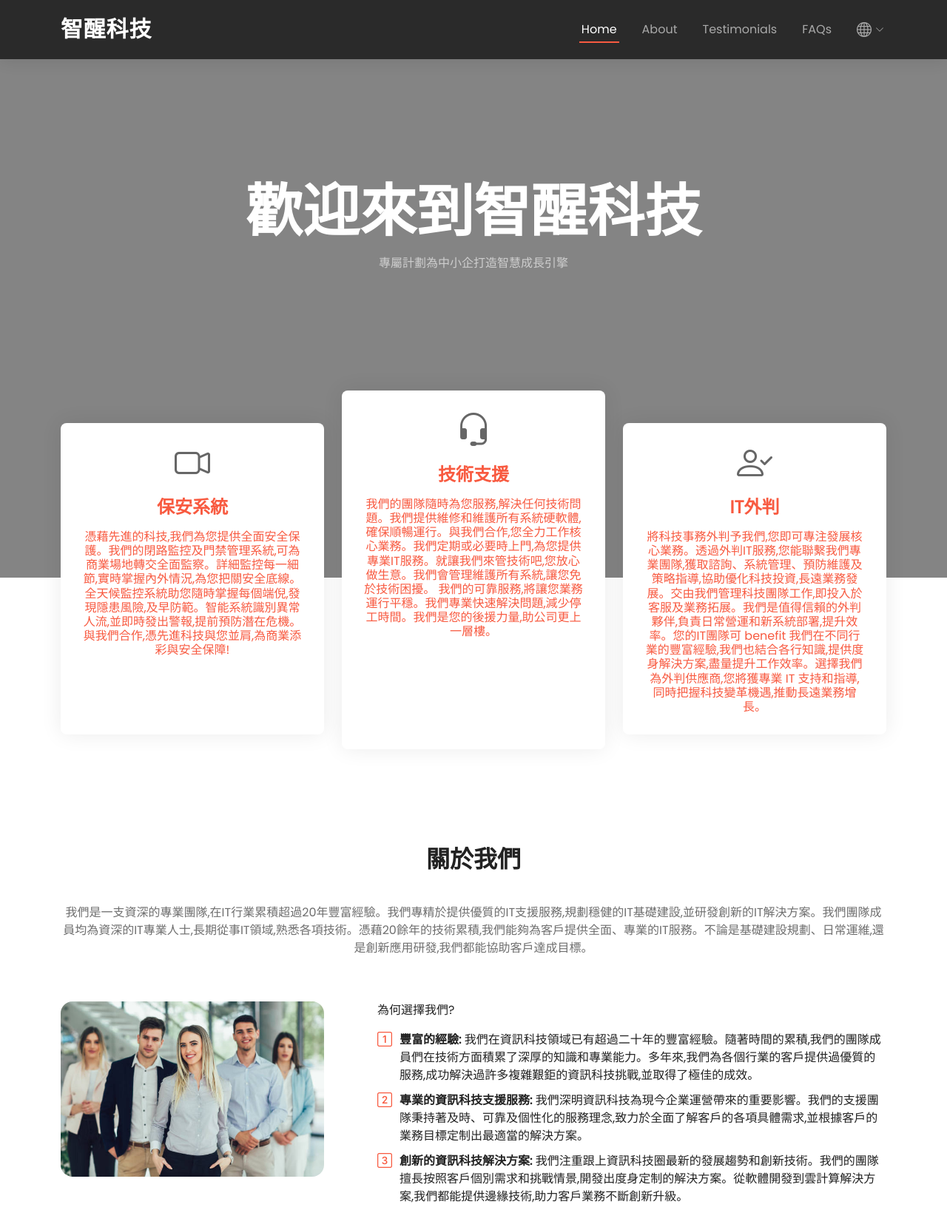
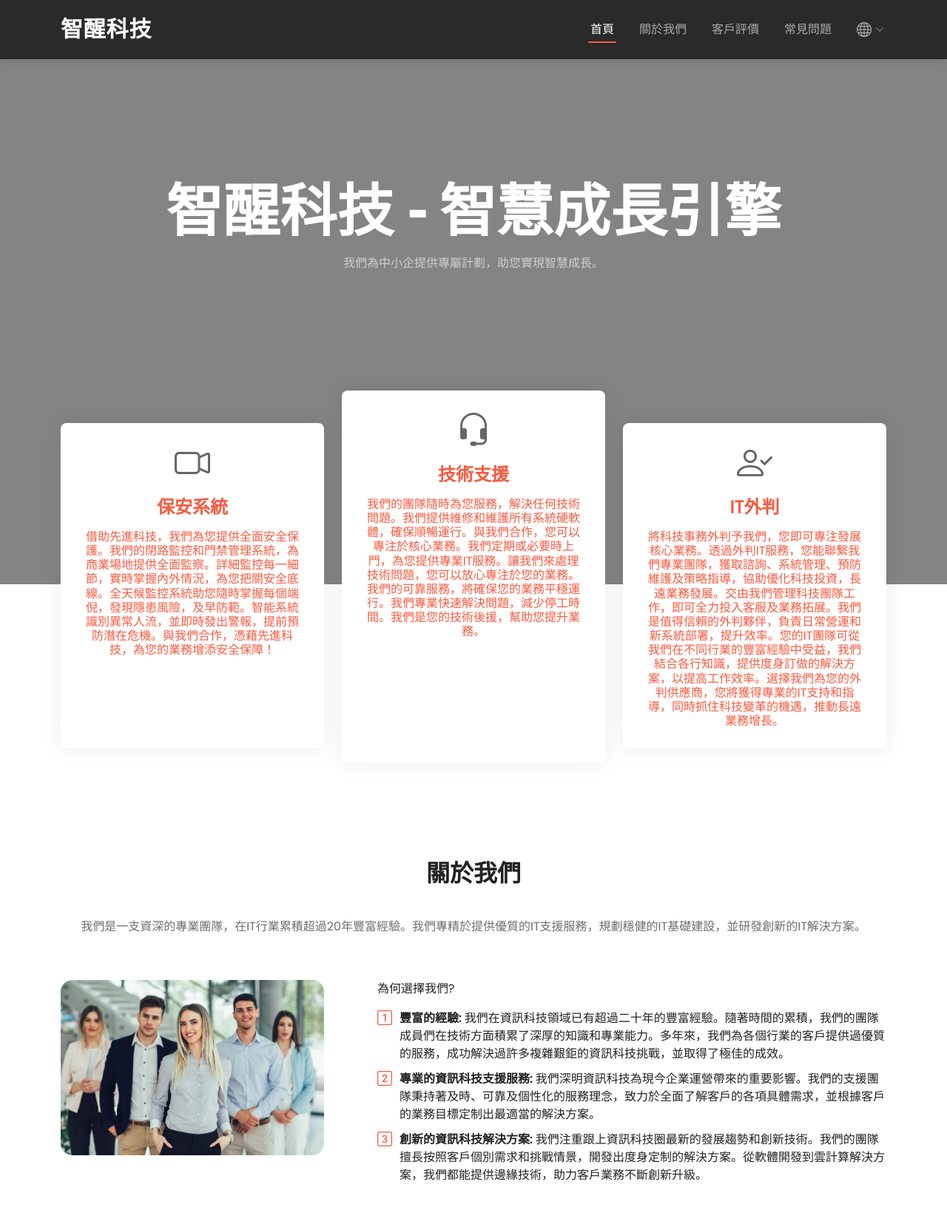
Before and after one commit to msmarttech/msmarttech.github.io, a plain HTML site: page index-tc.html in a window 1280 px wide. Shown: the top 1659 px of the page at 74% size. Drawn offline with nearby package versions, Linux system fonts and the light colour scheme.

Commit message:
SEO enhancement

```diff
--- a/index-tc.html
+++ b/index-tc.html
@@ -14,9 +14,10 @@
   <meta charset="utf-8">
   <meta content="width=device-width, initial-scale=1.0" name="viewport">
 
-  <title>想搵人整電腦? - 智醒科技有限公司</title>
+  <title>智醒科技有限公司 | 提供電腦維修、網絡設計、CCTV及IT解決方案</title>
   <link rel="icon" type="image/x-icon" href="assets/images/Logo.png">
-  <meta content="" name="智醒科技有限公司">
+  <meta name="description" content="智醒科技有限公司為您提供電腦維修、網絡設計、CCTV、IT外判等各種專業的IT解決方案。我們致力於提供高質量的電腦相關服務。">
+
 
   <!-- Favicons -->
   <link href="assets/images/favicon.png" rel="icon">
@@ -54,16 +55,17 @@
       </a>
       <nav id="navbar" class="navbar">
         <ul>
-          <li><a href="#hero">Home</a></li>
-          <li><a href="#about">About</a></li>
-          <li><a href="#testimonials">Testimonials</a></li>
-          <li><a href="#faq">FAQs</a></li>
-          <li class="dropdown"><a href="#"><span id="boot-icon" class="bi bi-globe" style="font-size: 20px;"></span><i class="bi bi-chevron-down dropdown-indicator"></i></a>
+          <li><a href="#hero">首頁</a></li>
+          <li><a href="#about">關於我們</a></li>
+          <li><a href="#testimonials">客戶評價</a></li>
+          <li><a href="#faq">常見問題</a></li>
+          <li class="dropdown">
+            <a href="#"><span id="boot-icon" class="bi bi-globe" style="font-size: 20px;"></span><i class="bi bi-chevron-down dropdown-indicator"></i></a>
             <ul>
-              <li><a href="index-tc.html">Chinese</a></li>
-              <li><a href="index.html">English</a></li>
+              <li><a href="index-tc.html">繁體中文</a></li>
+              <li><a href="index.html">英文</a></li>
             </ul>
-        </li>
+          </li>
         </ul>
       </nav><!-- .navbar -->
 
@@ -79,8 +81,8 @@
     <div class="container position-relative">
       <div class="row gy-5" data-aos="fade-in">
         <div class="col-lg-12  order-lg-1 d-flex flex-column justify-content-center text-center caption">
-          <h2>歡迎來到智醒科技</h2>
-          <p>專屬計劃為中小企打造智慧成長引擎</p>
+          <h2>智醒科技 - 智慧成長引擎</h2>
+          <p>我們為中小企提供專屬計劃，助您實現智慧成長。</p>
         </div>
       </div>
     </div>
@@ -88,12 +90,11 @@
     <div class="icon-boxes position-relative">
       <div class="container position-relative">
         <div class="row gy-4 mt-5">
-
           <div class="col-xl-4 col-md-4" data-aos="fade-up" data-aos-delay="100">
             <div class="icon-box">
               <div class="icon"><i class="bi bi-camera-video"></i></div>
               <h4 class="title"><a href="" class="stretched-link">保安系統</a></h4>
-              <h6><a href="" class="stretched-link">憑藉先進的科技,我們為您提供全面安全保護。我們的閉路監控及門禁管理系統,可為商業場地轉交全面監察。詳細監控每一細節,實時掌握內外情況,為您把關安全底線。全天候監控系統助您隨時掌握每個端倪,發現隱患風險,及早防範。智能系統識別異常人流,並即時發出警報,提前預防潛在危機。與我們合作,憑先進科技與您並肩,為商業添彩與安全保障!</a></h6>
+              <h6><a href="" class="stretched-link">借助先進科技，我們為您提供全面安全保護。我們的閉路監控和門禁管理系統，為商業場地提供全面監察。詳細監控每一細節，實時掌握內外情況，為您把關安全底線。全天候監控系統助您隨時掌握每個端倪，發現隱患風險，及早防範。智能系統識別異常人流，並即時發出警報，提前預防潛在危機。與我們合作，憑藉先進科技，為您的業務增添安全保障！</a></h6>
             </div>
           </div>
           <!--End Icon Box -->
@@ -102,7 +103,7 @@
             <div class="icon-box">
               <div class="icon"><i class="bi bi-headset"></i></div>
               <h4 class="title"><a href="" class="stretched-link">技術支援</a></h4>
-              <h6><a href="" class="stretched-link">我們的團隊隨時為您服務,解決任何技術問題。我們提供維修和維護所有系統硬軟體,確保順暢運行。與我們合作,您全力工作核心業務。我們定期或必要時上門,為您提供專業IT服務。就讓我們來管技術吧,您放心做生意。我們會管理維護所有系統,讓您免於技術困擾。 我們的可靠服務,將讓您業務運行平穩。我們專業快速解決問題,減少停工時間。我們是您的後援力量,助公司更上一層樓。</a></h6>
+              <h6><a href="" class="stretched-link">我們的團隊隨時為您服務，解決任何技術問題。我們提供維修和維護所有系統硬軟體，確保順暢運行。與我們合作，您可以專注於核心業務。我們定期或必要時上門，為您提供專業IT服務。讓我們來處理技術問題，您可以放心專注於您的業務。我們的可靠服務，將確保您的業務平穩運行。我們專業快速解決問題，減少停工時間。我們是您的技術後援，幫助您提升業務。</a></h6>
             </div>
           </div>
           <!--End Icon Box -->
@@ -111,15 +112,12 @@
             <div class="icon-box">
               <div class="icon"><i class="bi bi-person-check"></i></div>
               <h4 class="title"><a href="" class="stretched-link">IT外判</a></h4>
-              <h6><a href="" class="stretched-link">將科技事務外判予我們,您即可專注發展核心業務。透過外判IT服務,您能聯繫我們專業團隊,獲取諮詢、系統管理、預防維護及策略指導,協助優化科技投資,長遠業務發展。交由我們管理科技團隊工作,即投入於客服及業務拓展。我們是值得信賴的外判夥伴,負責日常營運和新系統部署,提升效率。您的IT團隊可 benefit 我們在不同行業的豐富經驗,我們也結合各行知識,提供度身解決方案,盡量提升工作效率。選擇我們為外判供應商,您將獲專業 IT 支持和指導,同時把握科技變革機遇,推動長遠業務增長。</a></h6>
+              <h6><a href="" class="stretched-link">將科技事務外判予我們，您即可專注發展核心業務。透過外判IT服務，您能聯繫我們專業團隊，獲取諮詢、系統管理、預防維護及策略指導，協助優化科技投資，長遠業務發展。交由我們管理科技團隊工作，即可全力投入客服及業務拓展。我們是值得信賴的外判夥伴，負責日常營運和新系統部署，提升效率。您的IT團隊可從我們在不同行業的豐富經驗中受益，我們結合各行知識，提供度身訂做的解決方案，以提高工作效率。選擇我們為您的外判供應商，您將獲得專業的IT支持和指導，同時抓住科技變革的機遇，推動長遠業務增長。</a></h6>
             </div>
           </div>
           <!--End Icon Box -->
-
         </div>
       </div>
-    </div>
-
     </div>
   </section>
   <!-- End Hero Section -->
@@ -128,12 +126,10 @@
     <!-- - - - - - - - -  About Us Section - - - - - - - -  -->
     <section id="about" class="about">
       <div class="container" data-aos="fade-up">
-
         <div class="section-header">
           <h2>關於我們</h2>
-          <p>我們是一支資深的專業團隊,在IT行業累積超過20年豐富經驗。我們專精於提供優質的IT支援服務,規劃穩健的IT基礎建設,並研發創新的IT解決方案。我們團隊成員均為資深的IT專業人士,長期從事IT領域,熟悉各項技術。憑藉20餘年的技術累積,我們能夠為客戶提供全面、專業的IT服務。不論是基礎建設規劃、日常運維,還是創新應用研發,我們都能協助客戶達成目標。</p>
+          <p>我們是一支資深的專業團隊，在IT行業累積超過20年豐富經驗。我們專精於提供優質的IT支援服務，規劃穩健的IT基礎建設，並研發創新的IT解決方案。</p>
         </div>
-
         <div class="row gy-4">
           <div class="col-lg-4">
             <img src="assets/images/aboutus.jpg" class="img-fluid rounded-4 mb-4" alt="">
@@ -144,44 +140,41 @@
                 為何選擇我們?
               </p>
               <ul>
-                <li><i class="bi bi-1-square"></i> <strong>豐富的經驗: </strong>我們在資訊科技領域已有超過二十年的豐富經驗。隨著時間的累積,我們的團隊成員們在技術方面積累了深厚的知識和專業能力。多年來,我們為各個行業的客戶提供過優質的服務,成功解決過許多複雜艱鉅的資訊科技挑戰,並取得了極佳的成效。</li>
-                <li><i class="bi bi-2-square"></i> <strong>專業的資訊科技支援服務: </strong>我們深明資訊科技為現今企業運營帶來的重要影響。我們的支援團隊秉持著及時、可靠及個性化的服務理念,致力於全面了解客戶的各項具體需求,並根據客戶的業務目標定制出最適當的解決方案。</li>
-                <li><i class="bi bi-3-square"></i> <strong>創新的資訊科技解決方案: </strong>我們注重跟上資訊科技圈最新的發展趨勢和創新技術。我們的團隊擅長按照客戶個別需求和挑戰情景,開發出度身定制的解決方案。從軟體開發到雲計算解決方案,我們都能提供邊緣技術,助力客戶業務不斷創新升級。</li>
+                <li><i class="bi bi-1-square"></i> <strong>豐富的經驗: </strong>我們在資訊科技領域已有超過二十年的豐富經驗。隨著時間的累積，我們的團隊成員們在技術方面積累了深厚的知識和專業能力。多年來，我們為各個行業的客戶提供過優質的服務，成功解決過許多複雜艱鉅的資訊科技挑戰，並取得了極佳的成效。</li>
+                <li><i class="bi bi-2-square"></i> <strong>專業的資訊科技支援服務: </strong>我們深明資訊科技為現今企業運營帶來的重要影響。我們的支援團隊秉持著及時、可靠及個性化的服務理念，致力於全面了解客戶的各項具體需求，並根據客戶的業務目標定制出最適當的解決方案。</li>
+                <li><i class="bi bi-3-square"></i> <strong>創新的資訊科技解決方案: </strong>我們注重跟上資訊科技圈最新的發展趨勢和創新技術。我們的團隊擅長按照客戶個別需求和挑戰情景，開發出度身定制的解決方案。從軟體開發到雲計算解決方案，我們都能提供邊緣技術，助力客戶業務不斷創新升級。</li>
               </ul>
             </div>
           </div>
         </div>
-
       </div>
-    </section><!-- End About Us Section -->
+    </section>
+    <!-- End About Us Section -->
 
     <!-- - - - - - - - -  Call To Action Section - - - - - - - -  -->
     <section id="call-to-action" class="call-to-action">
       <div class="container text-center" data-aos="zoom-out">
         <h3>把你的想法告訴我們吧</h3>
-        <p>助您開啟無限可能,共創未來新天地</p>
+        <p>助您開啟無限可能，共創未來新天地</p>
         <a class="cta-btn" href="mailto:cs@msmarttech.com.hk">電郵我們</a>
         <a class="cta-btn" href="https://api.whatsapp.com/send?phone=85294428836">whatsapp 我們</a><br>
       </div>
-    </section><!-- End Call To Action Section -->
+    </section>
+    <!-- End Call To Action Section -->
 
     <!-- - - - - - - - -  Testimonials Section - - - - - - - -  -->
     <section id="testimonials" class="testimonials">
       <div class="container" data-aos="fade-up">
-
         <div class="section-header">
           <h2>感言</h2>
           <p>來聽聽客戶怎麼說</p>
         </div>
-
         <div class="slides-3 swiper" data-aos="fade-up" data-aos-delay="100">
           <div class="swiper-wrapper">
-
             <div class="swiper-slide">
               <div class="testimonial-wrap">
                 <div class="testimonial-item d-block">
                   <div class="d-flex align-items-center">
-                    <!-- <img src="assets/images/testimonials/testimonial-1.jpg" class="testimonial-img flex-shrink-0" alt=""> -->
                     <div style="width: 150px;">
                       <h3>Sam Chan</h3>
                       <div class="stars">
@@ -191,18 +184,16 @@
                   </div>
                   <p>
                     <i class="bi bi-quote quote-icon-left"></i>
-                    The IT support provided by MSmart has been exceptional.They have a deep understanding of our infrastructure and always find quick and effective solutions to any technical issues. Their expertise has greatly improved our system reliability and productivity.
+                    The IT support provided by MSmart has been exceptional. They have a deep understanding of our infrastructure and always find quick and effective solutions to any technical issues. Their expertise has greatly improved our system reliability and productivity.
                     <i class="bi bi-quote quote-icon-right"></i>
                   </p>
                 </div>
               </div>
             </div><!-- End testimonial item -->
-
             <div class="swiper-slide">
               <div class="testimonial-wrap">
                 <div class="testimonial-item d-block">
                   <div class="d-flex align-items-center">
-                    <!-- <img src="assets/images/testimonials/testimonial-2.jpg" class="testimonial-img flex-shrink-0" alt=""> -->
                     <div class="width150">
                       <h3>Rosy Cheung</h3>
                       <div class="stars">
@@ -218,12 +209,10 @@
                 </div>
               </div>
             </div><!-- End testimonial item -->
-
             <div class="swiper-slide">
               <div class="testimonial-wrap">
                 <div class="testimonial-item d-block">
                   <div class="d-flex align-items-center">
-                    <!-- <img src="assets/images/testimonials/testimonial-3.jpg" class="testimonial-img flex-shrink-0" alt=""> -->
                     <div class="width150">
                       <h3>Kim Wong</h3>
                       <div class="stars">
@@ -239,12 +228,10 @@
                 </div>
               </div>
             </div><!-- End testimonial item -->
-
             <div class="swiper-slide">
               <div class="testimonial-wrap">
                 <div class="testimonial-item d-block">
                   <div class="d-flex align-items-center">
-                    <!-- <img src="assets/images/testimonials/testimonial-4.jpg" class="testimonial-img flex-shrink-0" alt=""> -->
                     <div class="width150">
                       <h3>Joyce Yeung</h3>
                       <div class="stars">
@@ -260,13 +247,12 @@
                 </div>
               </div>
             </div><!-- End testimonial item -->
-
           </div>
           <div class="swiper-pagination"></div>
         </div>
-
       </div>
-    </section><!-- End Testimonials Section -->
+    </section>
+    <!-- End Testimonials Section -->
 
     <!-- - - - - - - - -  Frequently Asked Questions Section - - - - - - - -  -->
     <section id="faq" class="faq">
```
Also changed, not shown: index.html (+16 -31 lines).
